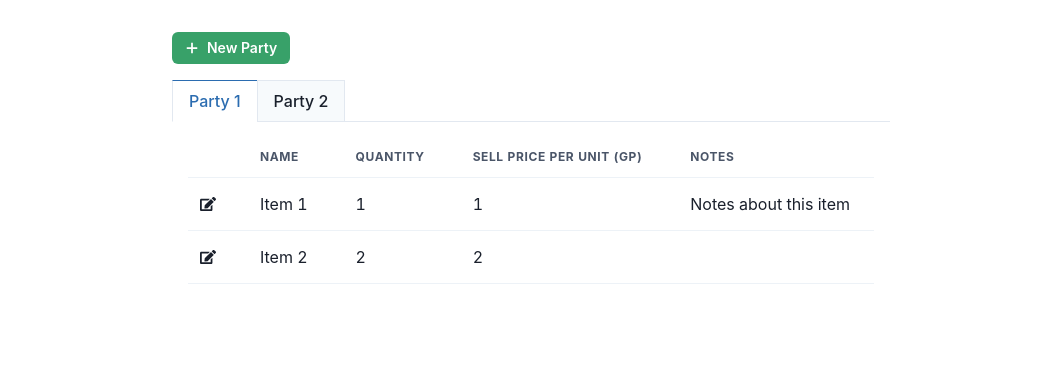
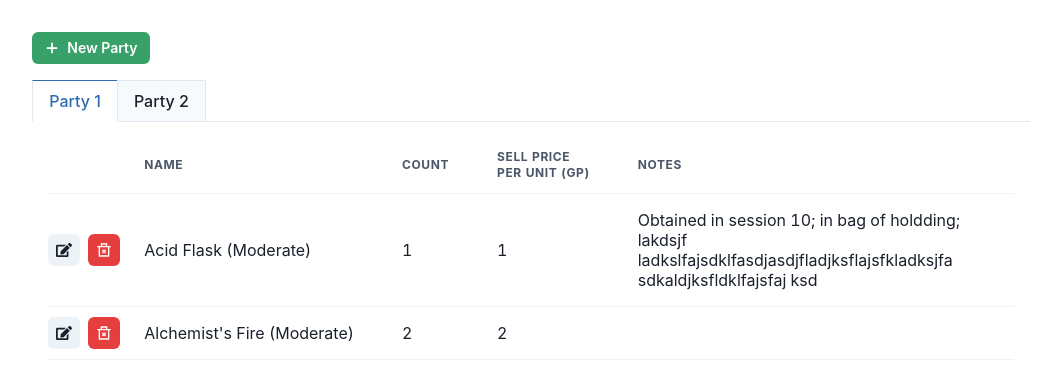
Before and after one commit to wendyle09/lydia, a React (Vite) app: page / in a window 1280 px wide. Shown: the top 388 px of the page, without its empty margins (109-1154 px from the left). Built offline with nearby package versions, Linux system fonts and the light colour scheme.

Commit message:
Stub loot delete (#2)
* add delete icon and modal

* fix table layout

* add delete stub

```diff
--- a/src/components/PartyLootView.tsx
+++ b/src/components/PartyLootView.tsx
@@ -1,4 +1,4 @@
-import { Container, HStack } from "@chakra-ui/react";
+import { HStack } from "@chakra-ui/react";
 import { SessionContext } from "../contexts/session";
 import { Party } from "../types/party";
 import { NewPartyDrawer } from "./party/NewPartyDrawer";
@@ -19,13 +19,11 @@ export const PartyLootView = () => {
 	];
 
 	return (
-		<Container maxW="container.md">
 		<SessionContext.Provider value={{ parties }}>
 			<HStack mb="1em" spacing="1em">
 				<NewPartyDrawer />
 			</HStack>
 			<PartyTabs />
 		</SessionContext.Provider>
-		</Container>
 	);
 };
--- /dev/null
+++ b/src/components/loot/DeleteLootModal.tsx
@@ -0,0 +1,56 @@
+import {
+	Button,
+	IconButton,
+	Modal,
+	ModalBody,
+	ModalContent,
+	ModalFooter,
+	ModalHeader,
+	ModalOverlay,
+	useDisclosure,
+} from "@chakra-ui/react";
+import { RiDeleteBin2Line } from "react-icons/ri";
+import { Loot } from "../../types/loot";
+
+interface DeleteLootModalProps {
+	item: Loot;
+	partyName: string;
+}
+
+export const DeleteLootModal = ({ item, partyName }: DeleteLootModalProps) => {
+	const { isOpen, onClose, onOpen } = useDisclosure();
+
+	const onDeleteConfirm = () => {
+		console.log(`Deleted ${item.name}`);
+		onClose();
+	};
+
+	return (
+		<>
+			<IconButton
+				aria-label="Delete item"
+				colorScheme="red"
+				h={8}
+				icon={<RiDeleteBin2Line />}
+				minW={8}
+				onClick={onOpen}
+			/>
+			<Modal isOpen={isOpen} onClose={onClose}>
+				<ModalOverlay />
+				<ModalContent>
+					<ModalHeader>Delete Loot</ModalHeader>
+					<ModalBody>
+						{`Are you sure you want to delete all ${item.quantity} count of ${item.name}
+						from ${partyName}?`}
+					</ModalBody>
+					<ModalFooter>
+						<Button onClick={onClose}>No</Button>
+						<Button colorScheme="red" ml={2} onClick={onDeleteConfirm}>
+							Yes, Delete
+						</Button>
+					</ModalFooter>
+				</ModalContent>
+			</Modal>
+		</>
+	);
+};
--- a/src/components/loot/EditLootDrawer.tsx
+++ b/src/components/loot/EditLootDrawer.tsx
@@ -22,9 +22,11 @@ export const EditLootDrawer = ({ item }: EditLootDrawerProps) => {
 		<>
 			<IconButton
 				aria-label="Edit item"
+				h={8}
 				icon={<FaEdit />}
+				minW={8}
+				mr={2}
 				onClick={onOpen}
-				variant="icon"
 			/>
 			<Drawer isOpen={isOpen} onClose={onClose}>
 				<DrawerOverlay />
--- a/src/components/loot/LootTable.tsx
+++ b/src/components/loot/LootTable.tsx
@@ -1,23 +1,25 @@
 import { Table, Tbody, Th, Thead, Tr } from "@chakra-ui/react";
 import { Loot } from "../../types/loot";
+import { Party } from "../../types/party";
 import { LootTableRow } from "./LootTableRow";
 
 interface LootTableProps {
-	partyId: string;
+	party: Party;
 }
 
-export const LootTable = ({ partyId }: LootTableProps) => {
+export const LootTable = ({ party }: LootTableProps) => {
 	const loot: Loot[] = [
 		{
 			id: "1",
-			name: "Item 1",
-			notes: "Notes about this item",
+			name: "Acid Flask (Moderate)",
+			notes:
+				"Obtained in session 10; in bag of holdding; lakdsjf ladkslfajsdklfasdjasdjfladjksflajsfkladksjfa sdkaldjksfldklfajsfaj ksd",
 			quantity: 1,
 			sellPrice: 1,
 		},
 		{
 			id: "2",
-			name: "Item 2",
+			name: "Alchemist's Fire (Moderate)",
 			quantity: 2,
 			sellPrice: 2,
 		},
@@ -29,14 +31,20 @@ export const LootTable = ({ partyId }: LootTableProps) => {
 				<Tr>
 					<Th></Th>
 					<Th>Name</Th>
-					<Th>Quantity</Th>
-					<Th>Sell Price per Unit (gp)</Th>
+					<Th>Count</Th>
+					<Th maxW={40}>
+						Sell Price
+						<br />
+						per Unit (gp)
+					</Th>
 					<Th>Notes</Th>
 				</Tr>
 			</Thead>
 			<Tbody>
 				{loot.map((item: Loot) => {
-					return <LootTableRow item={item} key={item.id} />;
+					return (
+						<LootTableRow item={item} key={item.id} partyName={party.name} />
+					);
 				})}
 			</Tbody>
 		</Table>
--- a/src/components/loot/LootTableRow.tsx
+++ b/src/components/loot/LootTableRow.tsx
@@ -1,21 +1,24 @@
 import { Td, Tr } from "@chakra-ui/react";
 import { Loot } from "../../types/loot";
+import { DeleteLootModal } from "./DeleteLootModal";
 import { EditLootDrawer } from "./EditLootDrawer";
 
 interface LootListItemProps {
 	item: Loot;
+	partyName: string;
 }
 
-export const LootTableRow = ({ item }: LootListItemProps) => {
+export const LootTableRow = ({ item, partyName }: LootListItemProps) => {
 	return (
 		<Tr>
 			<Td p={0}>
 				<EditLootDrawer item={item} />
+				<DeleteLootModal item={item} partyName={partyName} />
 			</Td>
 			<Td>{item.name}</Td>
 			<Td>{item.quantity}</Td>
 			<Td>{item.sellPrice}</Td>
-			<Td>{item.notes}</Td>
+			<Td maxW={400}>{item.notes}</Td>
 		</Tr>
 	);
 };
--- a/src/components/party/PartyTabPanel.tsx
+++ b/src/components/party/PartyTabPanel.tsx
@@ -1,14 +1,15 @@
 import { TabPanel } from "@chakra-ui/react";
+import { Party } from "../../types/party";
 import { LootTable } from "../loot/LootTable";
 
 interface PartyTabPanelProps {
-	partyId: string;
+	party: Party;
 }
 
-export const PartyTabPanel = ({ partyId }: PartyTabPanelProps) => {
+export const PartyTabPanel = ({ party }: PartyTabPanelProps) => {
 	return (
 		<TabPanel>
-			<LootTable partyId={partyId} />
+			<LootTable party={party} />
 		</TabPanel>
 	);
 };
--- a/src/components/party/PartyTabs.tsx
+++ b/src/components/party/PartyTabs.tsx
@@ -15,8 +15,8 @@ export const PartyTabs = () => {
 				})}
 			</TabList>
 			<TabPanels>
-				{parties.map(({ id }: Party) => {
-					return <PartyTabPanel partyId={id} key={id} />;
+				{parties.map((party: Party) => {
+					return <PartyTabPanel party={party} key={party.id} />;
 				})}
 			</TabPanels>
 		</Tabs>
```
Lines whose indentation alone changed are shown as unchanged.
